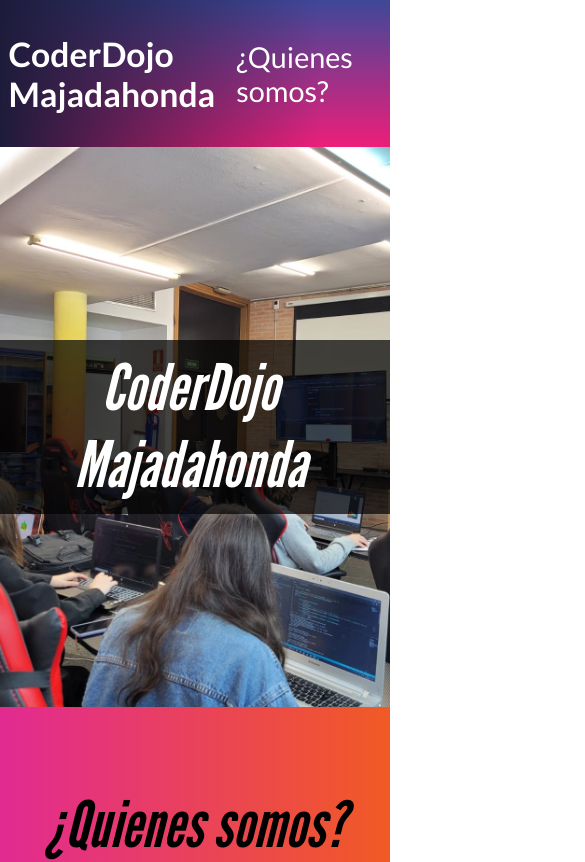
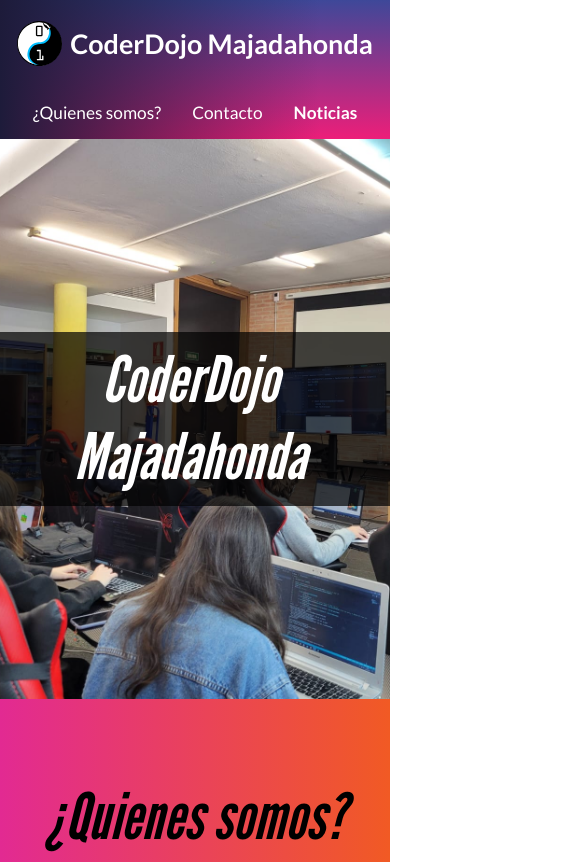
Before and after one commit to magnitopic/coderpage, a Next.js app: page / in a window 390 px wide. Shown: the top 862 px of the page, 585 px wide, since content can reach past the window. Built offline with nearby package versions, Linux system fonts and the light colour scheme.

Commit message:
Header optimization for mobile

```diff
--- a/styles/Header.module.css
+++ b/styles/Header.module.css
@@ -5,6 +5,7 @@
 	justify-content: space-around;
 	height: auto;
 	width: 100%;
+	flex-wrap: wrap;
 	font-size: 1.8em;
 	color: #fff;
 	z-index: 10;
@@ -18,22 +19,35 @@
 }
 
 #pageName {
-	margin-left: 1vh;
+	margin-left: 0.3em;
 }
 
 #links {
 	display: flex;
 	align-items: center;
+	justify-content: center;
 }
 
 .links {
 	color: inherit;
 	text-decoration: underline 0.15em rgba(255, 255, 255, 0);
 	transition: text-decoration-color 300ms;
-	margin: 2.5vh;
+	margin: 1em;
 	cursor: pointer;
 }
 
 .links:hover {
 	text-decoration-color: #00bfff;
 }
+
+/*Moble optimization*/
+
+@media screen and (max-width: 1000px) {
+	.links {
+		margin: 0.9em;
+		font-size: 0.6em;
+	}
+	#logo {
+		font-size: 0.8em;
+	}
+}
--- a/styles/TitleImage.module.css
+++ b/styles/TitleImage.module.css
@@ -14,6 +14,7 @@
 #imageText {
 	padding: 10px 20px 10px 10px;
 	font-size: 4em;
+	width: fit-content;
 	background-color: rgb(0, 0, 0); /* Fallback color */
 	background-color: rgba(0, 0, 0, 0.7);
 	color: white;
```
